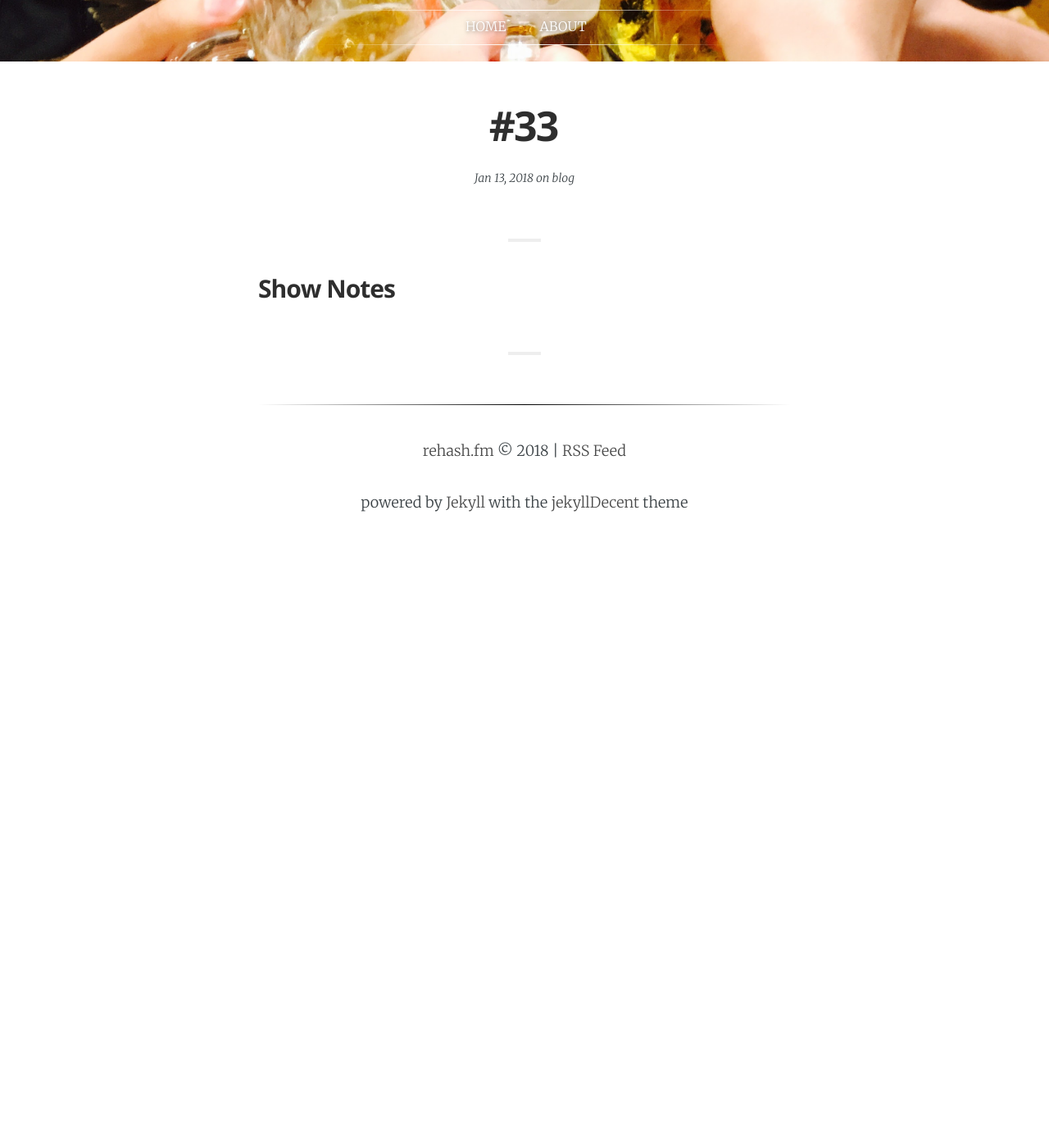
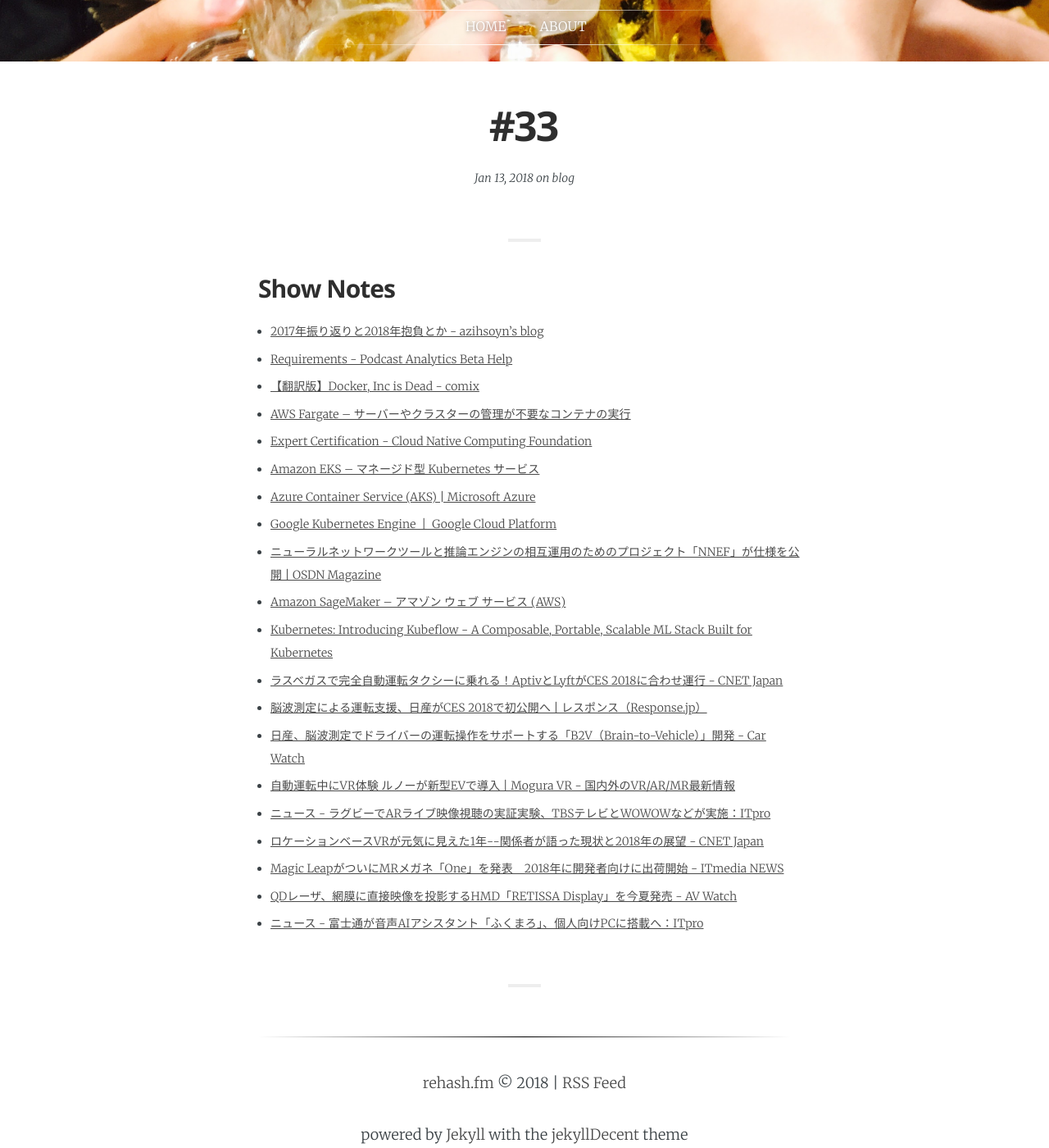
Before and after one commit to rehashfm/rehash.fm, a Jekyll site: the page built from _posts/2018-01-14-33.md, in a window 1280 px wide and 1400 px high, scrolled down 265 px. Shown: the whole window at 82% size. Built offline with Jekyll 4.4.1, drawn with Linux system fonts in a browser that asks for light colours; some web fonts are replaced; before the commit the page ends 900 px from its top, so only the background shows below that.

Commit message:
add links to _posts/2018-01-14-33.md

```diff
--- a/_posts/2018-01-14-33.md
+++ b/_posts/2018-01-14-33.md
@@ -9,3 +9,23 @@ excerpt:
 ---
 
 ## Show Notes
+- [2017年振り返りと2018年抱負とか \- azihsoyn's blog](http://azihsoyn.hatenablog.com/entry/2017_to_2018){:target="_blank"}
+- [Requirements \- Podcast Analytics Beta Help](https://help.apple.com/itc/podcastsanalytics/#/itc1723472cb){:target="_blank"}
+- [【翻訳版】Docker, Inc is Dead \- comix](http://itosho525.hatenablog.com/entry/2018/01/01/074358){:target="_blank"}
+- [AWS Fargate – サーバーやクラスターの管理が不要なコンテナの実行](https://aws.amazon.com/jp/fargate/){:target="_blank"}
+- [Expert Certification \- Cloud Native Computing Foundation](https://www.cncf.io/certification/expert/){:target="_blank"}
+- [Amazon EKS – マネージド型 Kubernetes サービス](https://aws.amazon.com/jp/eks/){:target="_blank"}
+- [Azure Container Service \(AKS\) \| Microsoft Azure](https://azure.microsoft.com/en-us/services/container-service/){:target="_blank"}
+- [Google Kubernetes Engine  \|  Google Cloud Platform](https://cloud.google.com/kubernetes-engine/?hl=ja){:target="_blank"}
+- [ニューラルネットワークツールと推論エンジンの相互運用のためのプロジェクト「NNEF」が仕様を公開 \| OSDN Magazine](https://mag.osdn.jp/17/12/22/171500){:target="_blank"}
+- [Amazon SageMaker – アマゾン ウェブ サービス \(AWS\)](https://aws.amazon.com/jp/sagemaker/){:target="_blank"}
+- [Kubernetes: Introducing Kubeflow \- A Composable, Portable, Scalable ML Stack Built for Kubernetes](http://blog.kubernetes.io/2017/12/introducing-kubeflow-composable.html){:target="_blank"}
+- [ラスベガスで完全自動運転タクシーに乗れる！AptivとLyftがCES 2018に合わせ運行 \- CNET Japan](https://m.japan.cnet.com/amp/story/35112738/){:target="_blank"}
+- [脳波測定による運転支援、日産がCES 2018で初公開へ \| レスポンス（Response\.jp）](https://response.jp/article/2018/01/05/304361.html){:target="_blank"}
+- [日産、脳波測定でドライバーの運転操作をサポートする「B2V（Brain\-to\-Vehicle）」開発 \- Car Watch](https://car.watch.impress.co.jp/docs/news/1099584.html){:target="_blank"}
+- [自動運転中にVR体験 ルノーが新型EVで導入 \| Mogura VR \- 国内外のVR/AR/MR最新情報](http://www.moguravr.com/symbioz-vr/){:target="_blank"}
+- [ニュース \- ラグビーでARライブ映像視聴の実証実験、TBSテレビとWOWOWなどが実施：ITpro](http://itpro.nikkeibp.co.jp/atcl/news/17/122102905/){:target="_blank"}
+- [ロケーションベースVRが元気に見えた1年\-\-関係者が語った現状と2018年の展望 \- CNET Japan](https://japan.cnet.com/article/35112608/){:target="_blank"}
+- [Magic LeapがついにMRメガネ「One」を発表　2018年に開発者向けに出荷開始 \- ITmedia NEWS](http://www.itmedia.co.jp/news/articles/1712/21/news055.html){:target="_blank"}
+- [QDレーザ、網膜に直接映像を投影するHMD「RETISSA Display」を今夏発売 \- AV Watch](https://av.watch.impress.co.jp/docs/news/1099580.html){:target="_blank"}
+- [ニュース \- 富士通が音声AIアシスタント「ふくまろ」、個人向けPCに搭載へ：ITpro](http://itpro.nikkeibp.co.jp/atcl/news/17/122602920/001.png?__scale=w:450,h:300&_sh=03a08e04d0){:target="_blank"}
```
